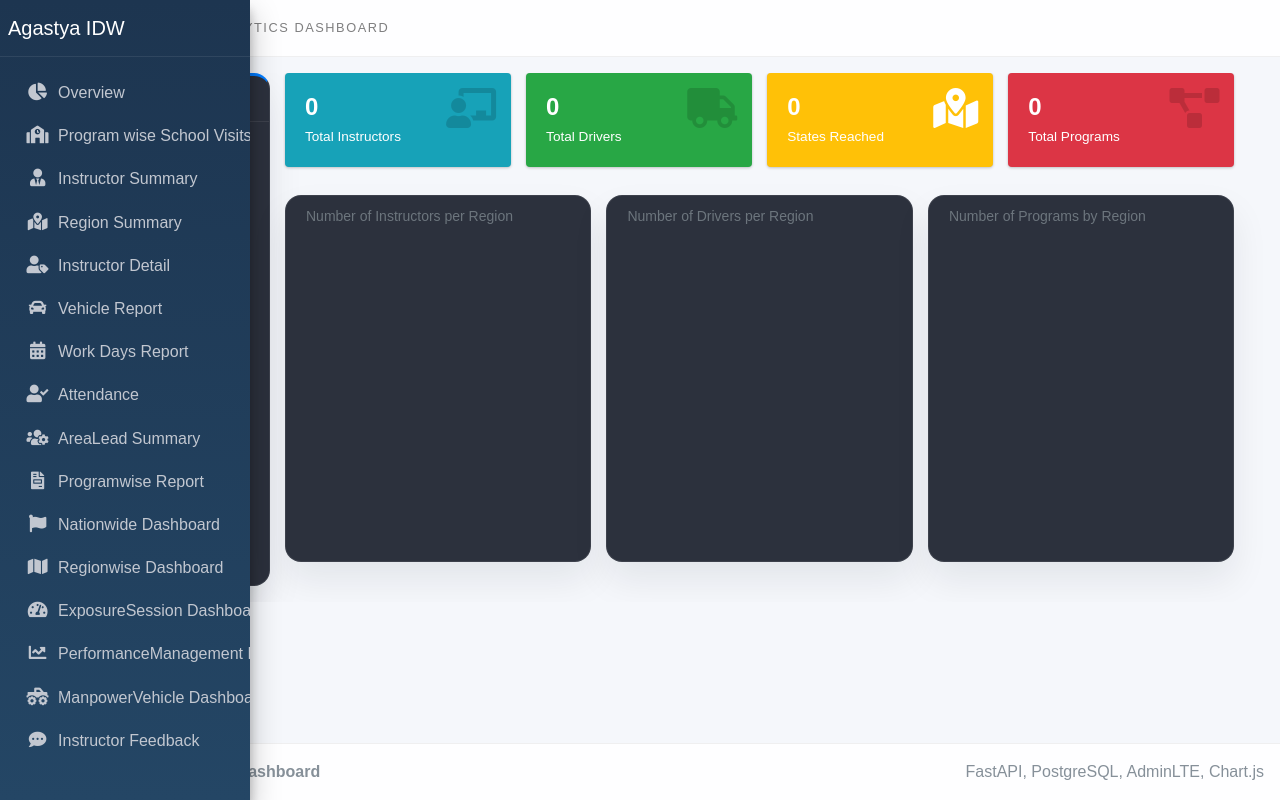
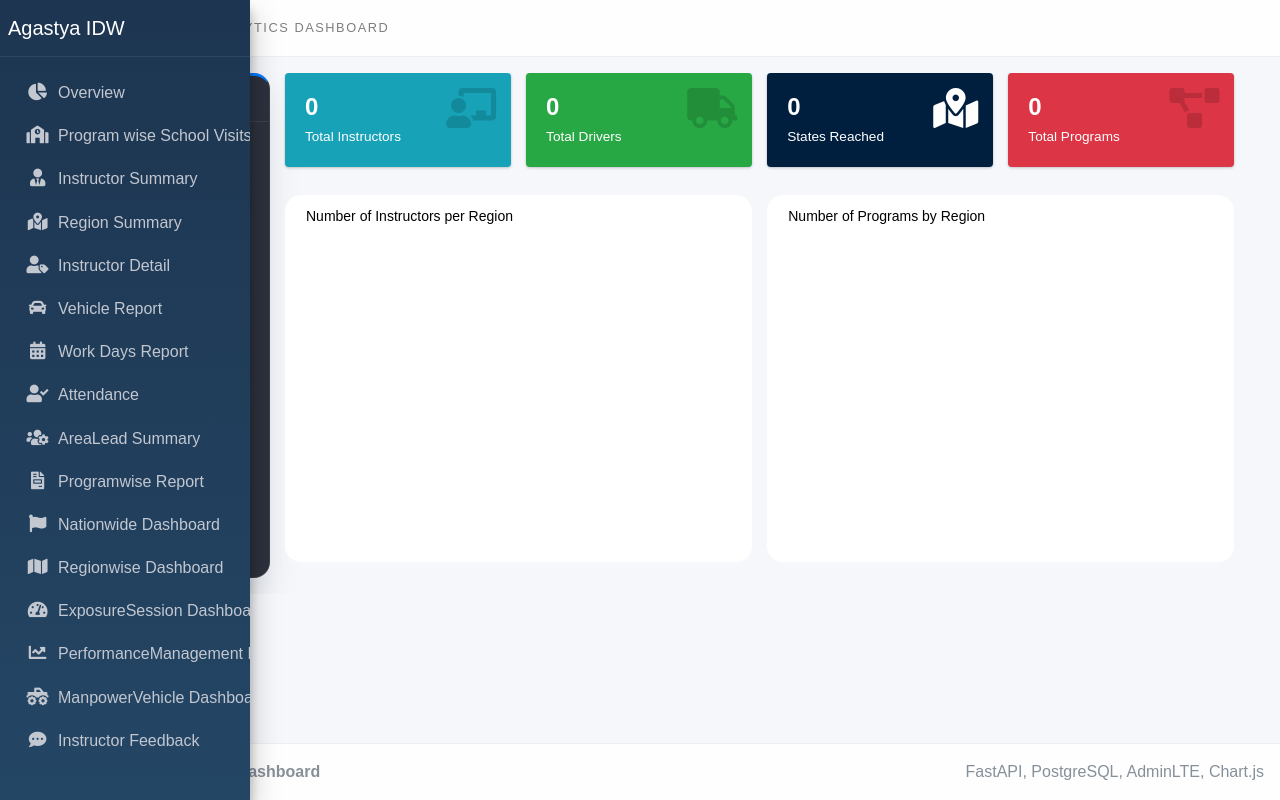
Before and after one commit to Shashwath-K/idw_preview, a FastAPI app: page / in a window 1280 px wide. Run offline with FastAPI, Linux system fonts and the light colour scheme; data that the repository does not hold is empty; a map, chart or similar area stays blank; some libraries are stand-ins or nearby versions.

Commit message:
Chart color and styles changed to lite

```diff
--- a/frontend/templates/exposure.html
+++ b/frontend/templates/exposure.html
@@ -143,7 +143,7 @@
             <div class="card-body">
                 <div class="progress mb-2" style="height: 25px;">
                     <div class="progress-bar bg-success" id="communityWomenBar" style="width: 0%">0% Women</div>
-                    <div class="progress-bar bg-warning" id="communityMenBar" style="width: 0%">0% Men</div>
+                    <div class="progress-bar bg-navy-blue" id="communityMenBar" style="width: 0%">0% Men</div>
                 </div>
                 <div class="d-flex justify-content-between small">
                     <span>Women: <strong id="communityWomenCount">0</strong></span>
--- a/frontend/templates/index.html
+++ b/frontend/templates/index.html
@@ -60,10 +60,10 @@
 
         <section class="overview-content-stack mt-2">
             <div class="row">
-                <div class="col-md-4 mb-3">
-                    <div class="card h-100">
+                <div class="col-md-6 mb-2">
+                    <div class="card h-100 white-chart-card">
                         <div class="card-header border-0 pb-0">
-                            <h3 class="card-title text-muted text-sm uppercase">Number of Instructors per Region</h3>
+                            <h3 class="card-title  text-sm uppercase">Number of Instructors per Region</h3>
                         </div>
                         <div class="card-body">
                             <div style="height:280px;">
@@ -72,22 +72,11 @@
                         </div>
                     </div>
                 </div>
-                <div class="col-md-4 mb-3">
-                    <div class="card h-100">
+
+                <div class="col-md-6 mb-2">
+                    <div class="card h-100 white-chart-card">
                         <div class="card-header border-0 pb-0">
-                            <h3 class="card-title text-muted text-sm uppercase">Number of Drivers per Region</h3>
-                        </div>
-                        <div class="card-body">
-                            <div style="height:280px;">
-                                <canvas id="driverRegionChart"></canvas>
-                            </div>
-                        </div>
-                    </div>
-                </div>
-                <div class="col-md-4 mb-3">
-                    <div class="card h-100">
-                        <div class="card-header border-0 pb-0">
-                            <h3 class="card-title text-muted text-sm uppercase">Number of Programs by Region</h3>
+                            <h3 class="card-title text-sm uppercase">Number of Programs by Region</h3>
                         </div>
                         <div class="card-body">
                             <div style="height:280px;">
@@ -142,17 +131,35 @@ $(function () {
 
                     // Charts
                     function renderBarChart(canvasId, chartData, chartRef) {
-                    const ctx = document.getElementById(canvasId).getContext('2d');
+                        const el = document.getElementById(canvasId);
+                        if (!el) return;
+                        const ctx = el.getContext('2d');
                         if (window[chartRef]) window[chartRef].destroy();
                         window[chartRef] = new Chart(ctx, {
                             type: 'bar',
                             data: chartData,
                             options: {
                                 maintainAspectRatio: false,
-                            legend: { display: false },
+                                plugins: {
+                                    legend: {
+                                        display: true,
+                                        position: 'left',
+                                        labels: { color: '#000000' }
+                                    }
+                                },
                                 scales: {
-                                yAxes: [{ ticks: { beginAtZero: true, precision: 0 } }],
-                                xAxes: [{ gridLines: { display: false } }]
+                                    y: {
+                                        beginAtZero: true,
+                                        grid: { display: false },
+                                        ticks: {
+                                            color: '#000000',
+                                            precision: 0
+                                        }
+                                    },
+                                    x: {
+                                        grid: { display: false },
+                                        ticks: { color: '#000000' }
+                                    }
                                 }
                             }
                         });
@@ -164,7 +171,7 @@ $(function () {
                 });
         }
 
-    $('#seeReport').click(function() {
+        $('#seeReport').click(function () {
             loadData();
         });
 
--- a/frontend/templates/instructor_summary.html
+++ b/frontend/templates/instructor_summary.html
@@ -74,7 +74,7 @@
                 </div>
             </div>
             <div class="col-lg-3 col-6">
-                <div class="small-box bg-warning">
+                <div class="small-box bg-navy-blue">
                     <div class="inner">
                         <h3 id="kpiSchoolExposures">0</h3>
                         <p>School Exposures</p>
--- a/frontend/templates/partials/kpi_cards.html
+++ b/frontend/templates/partials/kpi_cards.html
@@ -22,7 +22,7 @@
         </div>
     </div>
     <div class="col-lg-3 col-6">
-        <div class="small-box bg-warning">
+        <div class="small-box bg-navy-blue">
             <div class="inner">
                 <h3>12</h3>
                 <p>Active Programs</p>
--- a/frontend/templates/partials/overview_kpis.html
+++ b/frontend/templates/partials/overview_kpis.html
@@ -18,7 +18,7 @@
         </div>
     </div>
     <div class="col-lg-3 col-6">
-        <div class="small-box bg-warning">
+        <div class="small-box bg-navy-blue">
             <div class="inner">
                 <h3 id="kpiStates">0</h3>
                 <p>States Reached</p>
--- a/frontend/templates/school_visit.html
+++ b/frontend/templates/school_visit.html
@@ -77,7 +77,7 @@
                 </div>
             </div>
             <div class="col-lg-3 col-6">
-                <div class="small-box bg-warning">
+                <div class="small-box bg-navy-blue">
                     <div class="inner">
                         <h3 id="kpiTotalSessions">0</h3>
                         <p>No of sessions</p>
```
Also changed, not shown: frontend/templates/instructor.html (+11 -2 lines), frontend/templates/region.html (+44 -4 lines), frontend/templates/region_summary.html (+5 -8 lines), frontend/templates/session.html (+52 -8 lines). Lines whose indentation alone changed are shown as unchanged.
